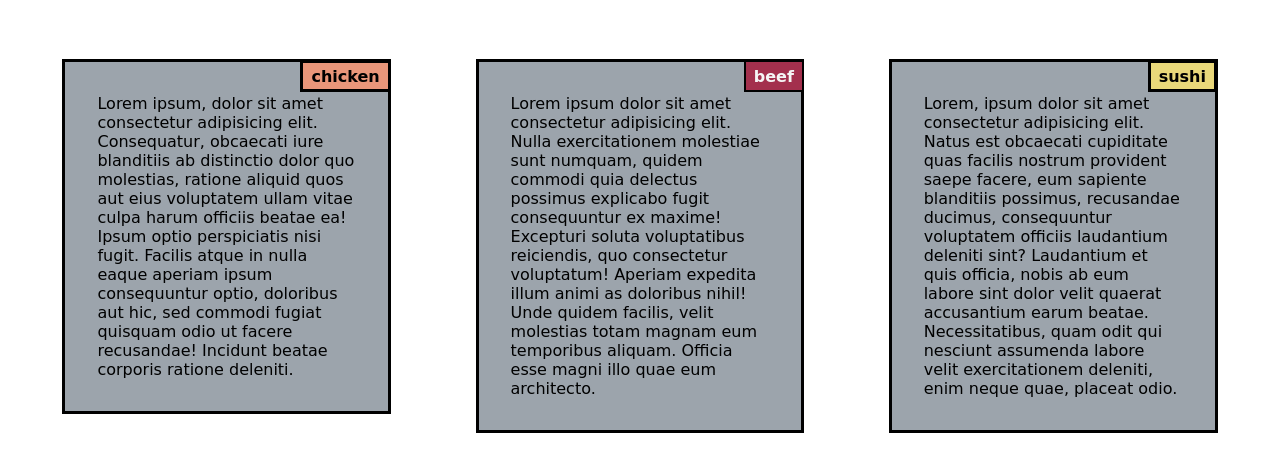
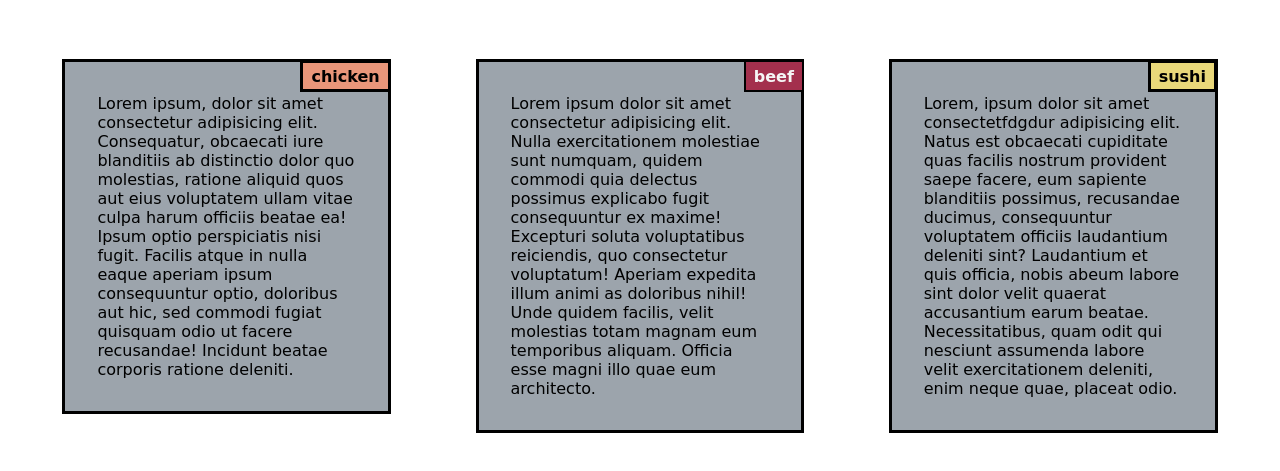
Before and after one commit to dovanaite/Media, a plain HTML site: page index.html in a window 1280 px wide. Shown: the part 211-682 px from the top of the page. Drawn offline with Linux system fonts and the light colour scheme.

Commit message:
third try

```diff
--- a/index.html
+++ b/index.html
@@ -21,8 +21,8 @@
             <div class="beef red">beef</div>
         </div>
         <div class="sushi-container">
-            Lorem, ipsum dolor sit amet consectetur adipisicing elit. Natus est obcaecati cupiditate quas facilis nostrum provident saepe facere, eum sapiente blanditiis possimus, recusandae ducimus, consequuntur voluptatem officiis laudantium deleniti sint?
-            Laudantium et quis officia, nobis ab eum labore sint dolor velit quaerat accusantium earum beatae. Necessitatibus, quam odit qui nesciunt assumenda labore velit exercitationem deleniti, enim neque quae, placeat odio.
+            Lorem, ipsum dolor sit amet consectetfdgdur adipisicing elit. Natus est obcaecati cupiditate quas facilis nostrum provident saepe facere, eum sapiente blanditiis possimus, recusandae ducimus, consequuntur voluptatem officiis laudantium deleniti sint?
+            Laudantium et quis officia, nobis abeum labore sint dolor velit quaerat accusantium earum beatae. Necessitatibus, quam odit qui nesciunt assumenda labore velit exercitationem deleniti, enim neque quae, placeat odio.
             <div class="sushi yellow">sushi</div>
         </div>
     </div>
--- a/style.css
+++ b/style.css
@@ -104,7 +104,6 @@
         flex-wrap: wrap;
         justify-content: center;
         align-items: center;
-        /* padding: 10% 3% 3% 3%; */
 }
     .sushi-container{
         /* background-color: rgb(145, 156, 167); */
```
